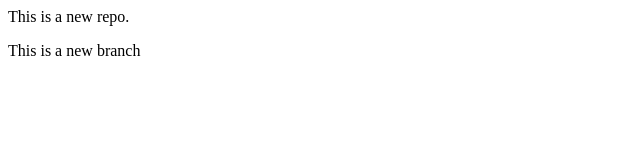
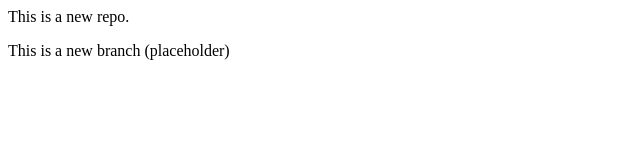
Before and after one commit to NithyashreeAnbalagan/localRepo, a plain HTML site: page index.html in a window 1280 px wide. Shown: the full height of the page, 0-640 px from the left. Drawn offline with Linux system fonts and the light colour scheme.

Commit message:
Added new feature

```diff
--- a/index.html
+++ b/index.html
@@ -1,2 +1,2 @@
 <p>This is a new repo.</p>
-<p>This is a new branch</p>
+<p>This is a new branch (placeholder)</p>
```
